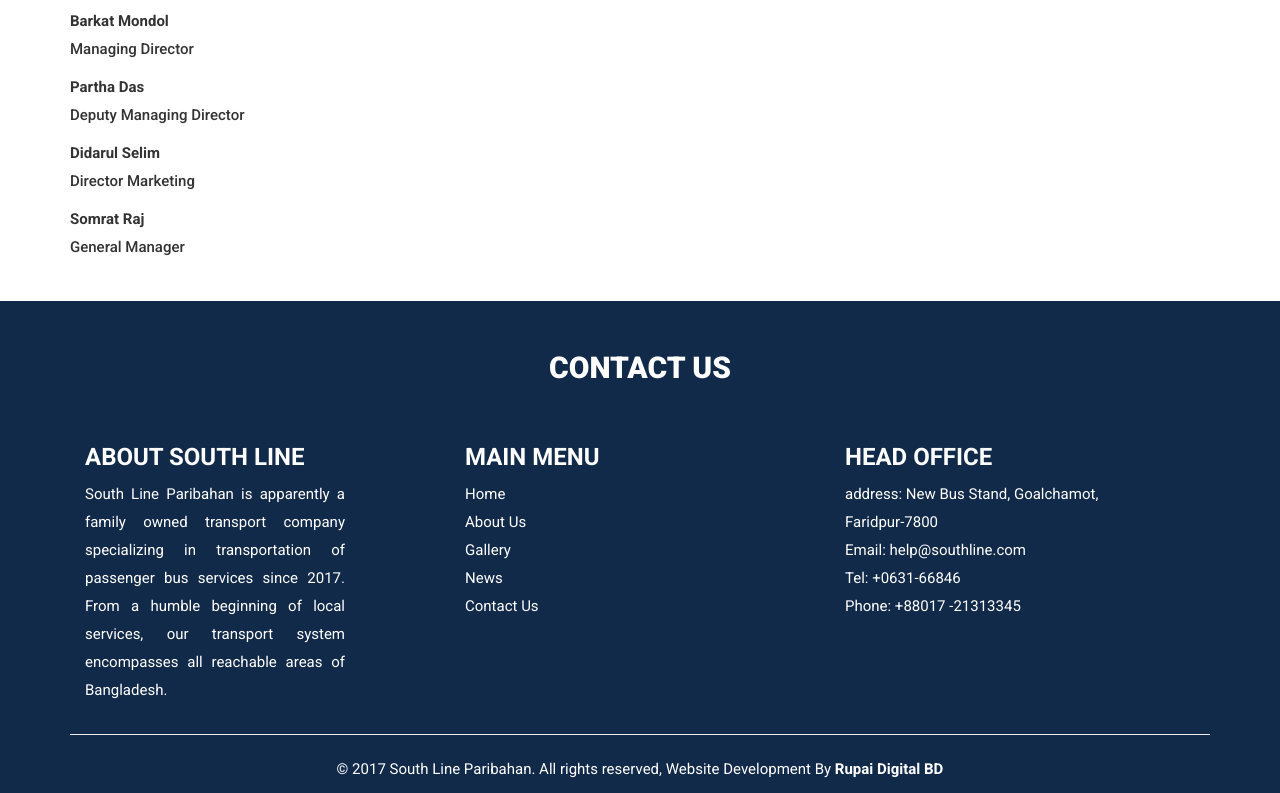
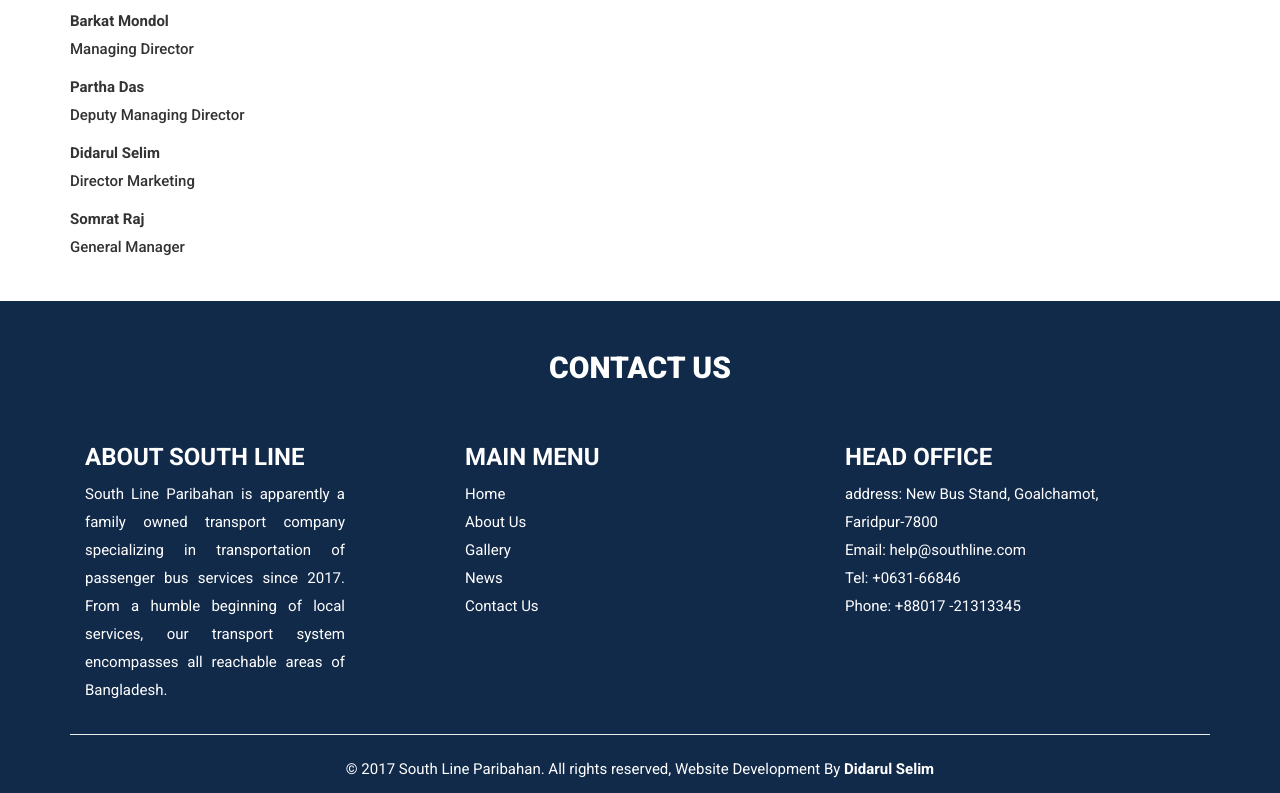
Before and after one commit to didarulselim/South_Line, a plain HTML site: page about.html in a window 1280 px wide. Shown: the part 1574-2367 px from the top of the page. Drawn offline with Linux system fonts and the light colour scheme.

Commit message:
south line paribahan

```diff
--- a/about.html
+++ b/about.html
@@ -172,7 +172,7 @@
 			</div>
 			<hr>
 			<div class="footer-buttom">
-				<p>&copy; 2017 South Line Paribahan. All rights reserved, Website Development By <a href="http://rupaidigital.com/" target="_blank">Rupai Digital BD</a></p>
+				<p>&copy; 2017 South Line Paribahan. All rights reserved, Website Development By <a href="http://didarulselim.ml/" target="_blank">Didarul Selim</a></p>
 			</div>
 		</div>
 	</div>
```
Also changed, not shown: contact.html (+1 -1 lines), gallery.html (+1 -1 lines), index.html (+1 -1 lines), news.html (+1 -1 lines).
